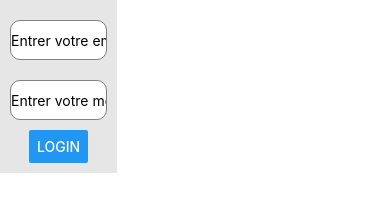
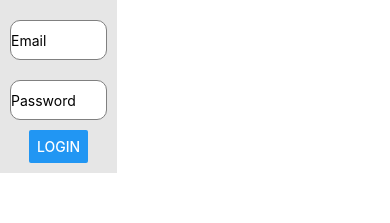
Before and after one commit to ColinDP/PFE, a React Native app in the folder Web_app/: screen /login in a window 390 px wide. Shown: the top 223 px of the page. Built offline with nearby package versions, Linux system fonts and the light colour scheme.

Commit message:
refactor LoginForm

```diff
--- a/Web_app/src/components/LoginForm.js
+++ /dev/null
@@ -1,91 +0,0 @@
-import React from "react";
-import { StyleSheet, Button, TextInput, View, Text } from "react-native";
-import { Formik } from "formik";
-import * as yup from "yup";
-import AuthService from "../services/authService";
-
-const loginSchema = yup.object({
-  email: yup.string().required("Email is required"),
-  password: yup.string().required("Password is required"),
-});
-
-const LoginForm = () => {
-  return (
-    <Formik
-      style={styles.container}
-      initialValues={{ email: "", password: "" }}
-      onSubmit={(data, actions) => {
-        console.log(data);
-        AuthService.authenticate(data);
-      }}
-      validationSchema={loginSchema}
-    >
-      {(props) => (
-        <View style={styles.loginContainer}>
-          <TextInput
-            style={[
-              styles.textInput,
-              props.errors.email && props.touched.email && styles.errorInput,
-            ]}
-            value={props.values.email}
-            onBlur={props.handleBlur("email")}
-            onChangeText={props.handleChange("email")}
-            placeholder="Entrer votre email"
-          />
-          {props.errors.email && props.touched.email && (
-            <Text style={styles.errorText}>{props.errors.email}</Text>
-          )}
-          <TextInput
-            style={[
-              styles.textInput,
-              props.errors.password &&
-                props.touched.password &&
-                styles.errorInput,
-            ]}
-            value={props.values.password}
-            onBlur={props.handleBlur("password")}
-            onChangeText={props.handleChange("password")}
-            placeholder="Entrer votre mot de passe"
-          />
-          {props.errors.password && props.touched.password && (
-            <Text style={styles.errorText}>{props.errors.password}</Text>
-          )}
-          <Button onPress={props.handleSubmit} title="Login" />
-        </View>
-      )}
-    </Formik>
-  );
-};
-
-const styles = StyleSheet.create({
-  container: {
-    justifyContent: "center",
-    alignItems: "center",
-  },
-  loginContainer: {
-    width: "30%",
-    alignItems: "center",
-    backgroundColor: "white",
-    padding: 10,
-    elevation: 10,
-    backgroundColor: "#e6e6e6",
-  },
-  textInput: {
-    height: 40,
-    width: "100%",
-    margin: 10,
-    backgroundColor: "white",
-    borderColor: "gray",
-    borderWidth: StyleSheet.hairlineWidth,
-    borderRadius: 10,
-  },
-  errorText: {
-    fontSize: 10,
-    color: "red",
-  },
-  errorInput: {
-    borderColor: "red",
-  },
-});
-
-export default LoginForm;
--- /dev/null
+++ b/Web_app/src/components/LoginForm/CustomInput.js
@@ -0,0 +1,53 @@
+import React from "react";
+import { Text, TextInput, StyleSheet } from "react-native";
+
+const CustomInput = (props) => {
+  const {
+    field: { name, onBlur, onChange, value },
+    form: { errors, touched, setFieldTouched },
+    ...inputProps
+  } = props;
+
+  const hasError = errors[name] && touched[name];
+
+  return (
+    <>
+      <TextInput
+        style={[styles.textInput, hasError && styles.errorInput]}
+        value={value}
+        onChangeText={(text) => onChange(name)(text)}
+        onBlur={() => {
+          setFieldTouched(name);
+          onBlur(name);
+        }}
+        onFocus={() => {}}
+        {...inputProps}
+      />
+      {hasError && <Text style={styles.errorText}>{errors[name]}</Text>}
+    </>
+  );
+};
+
+const styles = StyleSheet.create({
+  textInput: {
+    height: 40,
+    width: "100%",
+    margin: 10,
+    backgroundColor: "white",
+    borderColor: "gray",
+    borderWidth: StyleSheet.hairlineWidth,
+    borderRadius: 10,
+    outlineStyle: "none",
+    outlineWidth: 0,
+    outlineColor: "transparent",
+  },
+  errorText: {
+    fontSize: 10,
+    color: "red",
+  },
+  errorInput: {
+    borderColor: "red",
+  },
+});
+
+export default CustomInput;
--- /dev/null
+++ b/Web_app/src/components/LoginForm/LoginForm.js
@@ -0,0 +1,56 @@
+import React from "react";
+import { StyleSheet, Button, View } from "react-native";
+import { Formik, Field } from "formik";
+import * as yup from "yup";
+import AuthService from "../../services/authService";
+import CustomInput from "./CustomInput";
+
+const loginSchema = yup.object({
+  email: yup.string().required("Email is required"),
+  password: yup.string().required("Password is required"),
+});
+
+const LoginForm = () => {
+  return (
+    <Formik
+      style={styles.container}
+      initialValues={{ email: "", password: "" }}
+      onSubmit={(data, actions) => {
+        console.log(data);
+        AuthService.authenticate(data);
+      }}
+      validationSchema={loginSchema}
+    >
+      {({ handleSubmit, isValid }) => (
+        <View style={styles.loginContainer}>
+          <Field component={CustomInput} name="email" placeholder="Email" />
+          <Field
+            component={CustomInput}
+            type="password"
+            name="password"
+            placeholder="Password"
+            secureTextEntry
+          />
+          <Button onPress={handleSubmit} title="Login" disabled={!isValid} />
+        </View>
+      )}
+    </Formik>
+  );
+};
+
+const styles = StyleSheet.create({
+  container: {
+    justifyContent: "center",
+    alignItems: "center",
+  },
+  loginContainer: {
+    width: "30%",
+    alignItems: "center",
+    backgroundColor: "white",
+    padding: 10,
+    elevation: 10,
+    backgroundColor: "#e6e6e6",
+  },
+});
+
+export default LoginForm;
--- a/Web_app/src/components/Main.js
+++ b/Web_app/src/components/Main.js
@@ -8,8 +8,7 @@ import { Button } from "react-native";
 import AjouterTuto from "./PageTest";
 import RegisterForm from "./RegisterForm";
 
-import LoginForm from "./LoginForm";
-
+import LoginForm from "./LoginForm/LoginForm";
 
 function Main() {
   return (
```
Lines whose indentation alone changed are shown as unchanged.
